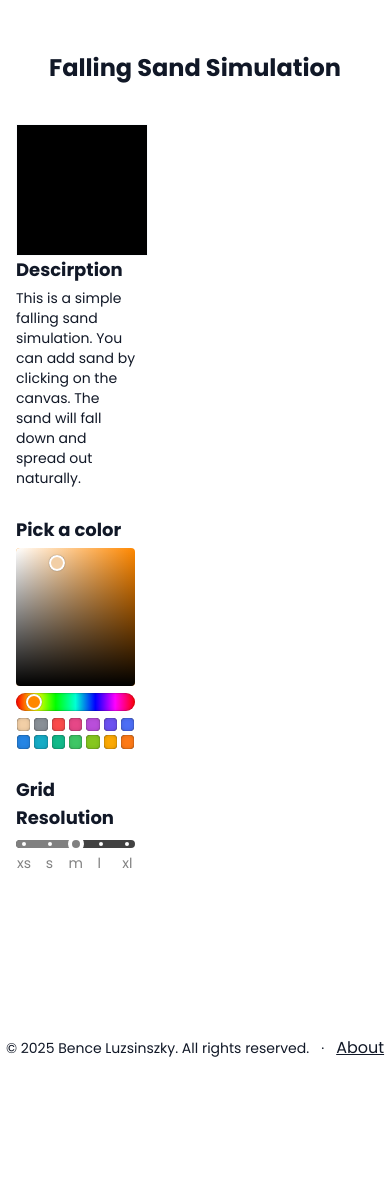
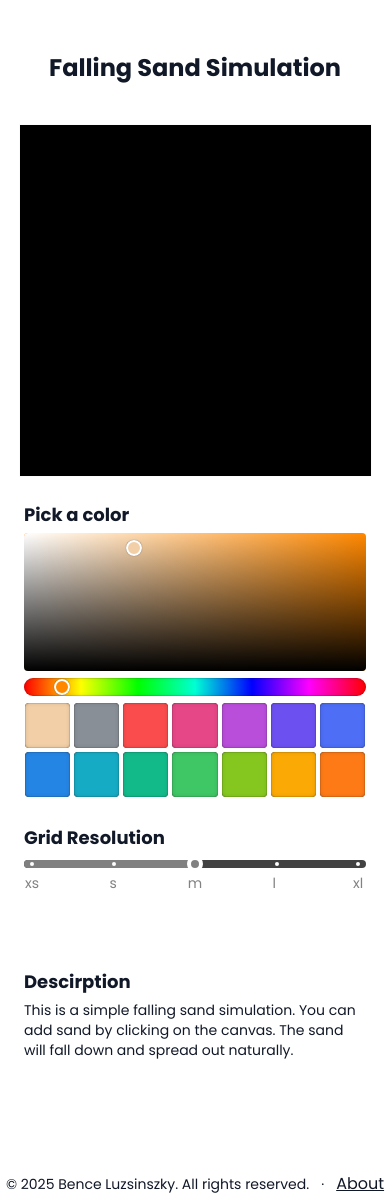
Before and after one commit to benceluzsinszky/portfolio, a React (Vite) app: page /games/falling_sand in a window 390 px wide. Before the commit the page ends 1068 px from the top, so only its background shows below. Built offline with nearby package versions, Linux system fonts and the light colour scheme; no server answers.

Commit message:
style for mobile

```diff
--- a/src/pages/games/fallingSand/FallingSand.tsx
+++ b/src/pages/games/fallingSand/FallingSand.tsx
@@ -41,7 +41,13 @@ export default function FallingSand() {
   const canvasRef = useRef<HTMLCanvasElement>(null);
   const animationFrameId = useRef<number | null>(null);
 
-  const canvasSize = Math.floor(window.innerWidth / 3);
+  let canvasSize = Math.floor(window.innerWidth / 3);
+  if (window.innerWidth < 768) {
+    canvasSize = Math.min(
+      Math.floor(window.innerHeight / 2),
+      Math.floor(window.innerWidth * 0.9)
+    );
+  }
   const pixelSize = canvasSize / resolution;
 
   const gridRef = useRef<string[][]>(
@@ -275,17 +281,18 @@ export default function FallingSand() {
       </Helmet>
 
       <h1 className="text-center mb-10">Falling Sand Simulation</h1>
-      <div className="flex flex-col md:flex-row items-start justify-between h-full">
+      <div className="flex flex-col md:flex-row items-center md:items-start justify-between h-full mx-2">
         <canvas ref={canvasRef} className="border border-slate-50"></canvas>
-        <div className="w-1/3">
-          <h3 className="mt-0">Descirption</h3>
-          <p>
-            This is a simple falling sand simulation. You can add sand by
-            clicking on the canvas. The sand will fall down and spread out
-            naturally.
-          </p>
+        <div className="w-full md:w-1/3">
+          <div className="hidden md:block">
+            <h3 className="mt-5 md:mt-0">Descirption</h3>
+            <p>
+              This is a simple falling sand simulation. You can add sand by
+              clicking on the canvas. The sand will fall down and spread out
+              naturally.
+            </p>
+          </div>
           <Space h="lg" />
-
           <h3>Pick a color</h3>
           <ColorPicker
             format="hsl"
@@ -346,6 +353,14 @@ export default function FallingSand() {
               Apply Shader
             </Button>
           </div>
+          <div className="bloc md:hidden">
+            <h3 className="mt-5 md:mt-0">Descirption</h3>
+            <p>
+              This is a simple falling sand simulation. You can add sand by
+              clicking on the canvas. The sand will fall down and spread out
+              naturally.
+            </p>
+          </div>
         </div>
       </div>
     </div>
```
